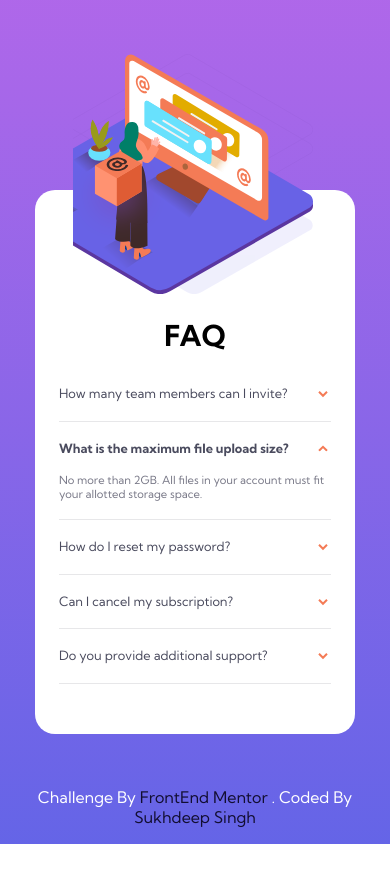
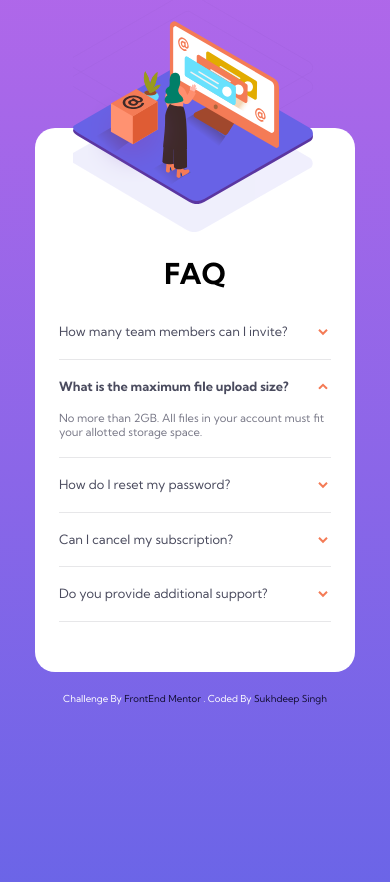
Before and after one commit to sukhdeepsohal05/FAQ-Accordion-Card, a plain HTML site: page index.html in a window 390 px wide. Before the commit the page ends 844 px from the top, so only its background shows below. Drawn offline with Linux system fonts and the light colour scheme.

Commit message:
update style.css

```diff
--- a/style.css
+++ b/style.css
@@ -125,9 +125,16 @@ body{
 }
 
 @media screen and (max-width: 426px){
+    body {
+        background: linear-gradient(hsl(273, 75%, 66%), hsl(240, 73%, 65%));
+        height: 100vh;
+        overflow: hidden;
+        display: block;
+    }
+
     .card__img-box {
-        top: 2.5rem;
-        left: 2.3rem;
+        top: -2.5rem;
+        left: 3.3rem;
         width: 6rem;
         height: 6rem;
     }
@@ -139,7 +146,7 @@ body{
         overflow: visible;
         align-items: center;
         justify-content: flex-start;
-        margin-top: 5rem;
+        margin: 8rem auto 1rem;
     }
 
     .card__img-shadow {
@@ -150,6 +157,7 @@ body{
     }
 
     .card__img-woman {
+        background: url('images/illustration-woman-online-desktop.svg') center center/100% no-repeat;
         top: -25%;
         left: 12%;
         width: 15rem;
@@ -178,9 +186,9 @@ body{
         font-size: 0.7rem;
     }
 
-    .attribution{
-        bottom: 2%;
-        font-size: 1rem;
-        padding: 0px 10px;
+    .attribution {
+        position: static;
+        font-size: 0.6rem;
+        padding: 5px 10px;
     }
 }
```
